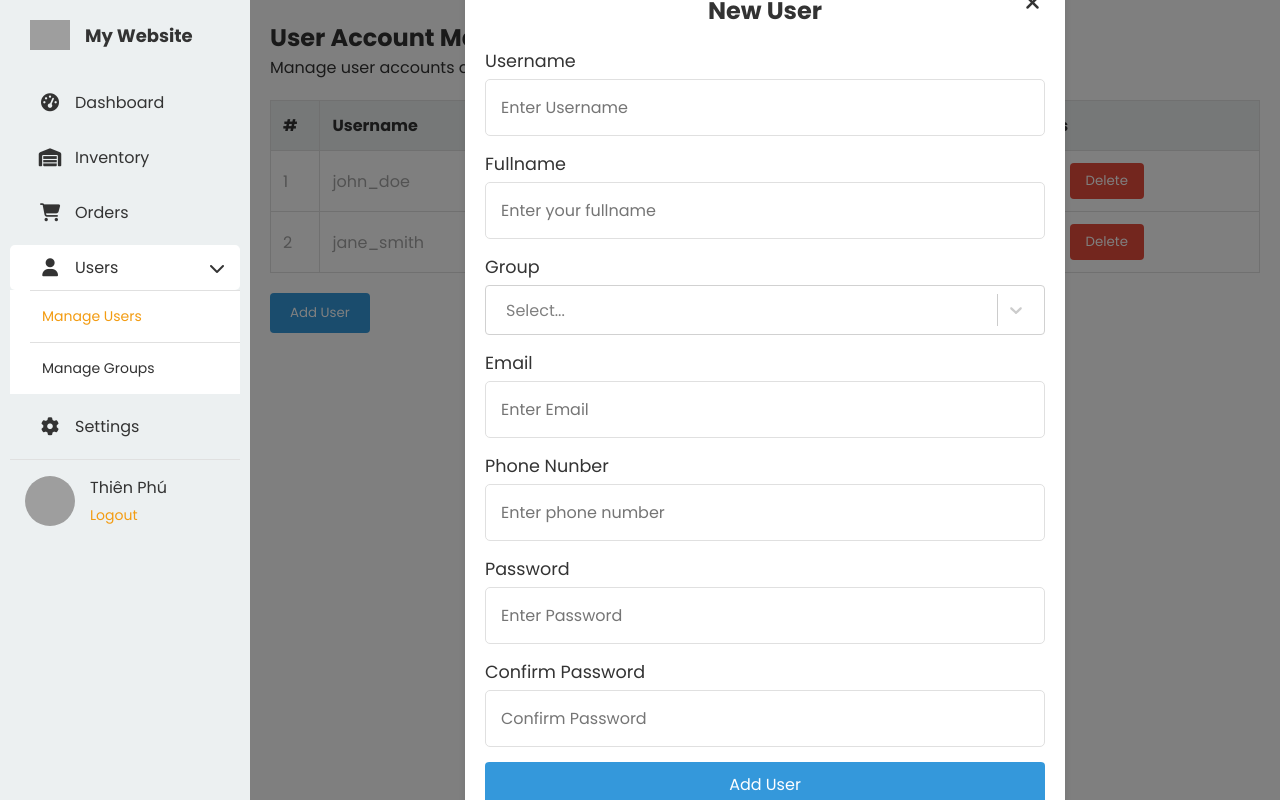
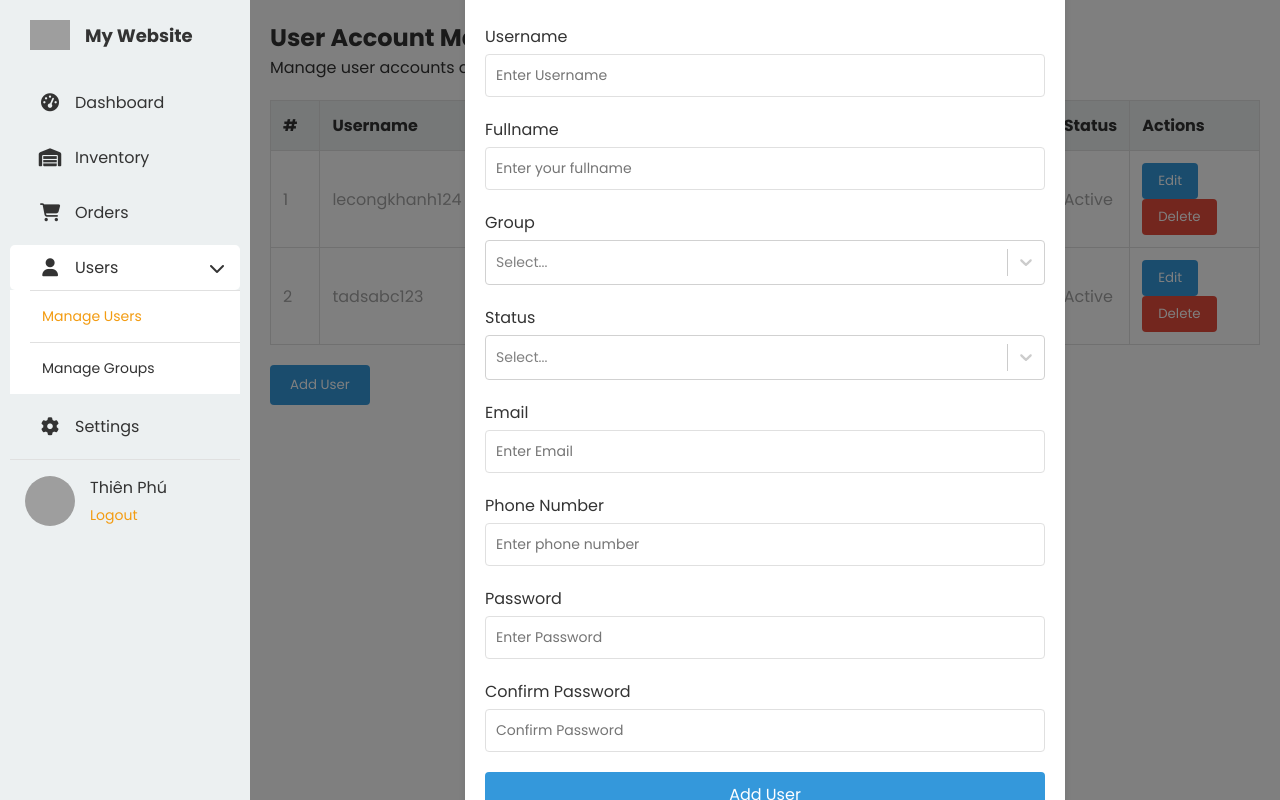
Before and after one commit to lucasngucii/SmartWarehouseManagement-FE, a React (Create React App) app: page /management-user in a window 1280 px wide. Both pictures are taken after a click on the button "Add User". Built offline with nearby package versions, Linux system fonts and the light colour scheme; grey boxes are pictures that could not be loaded.

Commit message:
bo sung form cap nhat thong tin user

```diff
--- a/src/compoments/Login/Login.css
+++ b/src/compoments/Login/Login.css
@@ -35,7 +35,7 @@
     color: var(--primary-text-color);
 }
 
-.form-group input {
+.login-container .form-group input {
     width: 100%;
     padding: 15px;
     border-radius: 5px;
--- a/src/compoments/User/ManagementUser/ManagementUser.css
+++ b/src/compoments/User/ManagementUser/ManagementUser.css
@@ -102,18 +102,25 @@
     flex-direction: column;
 }
 
-.form-group {
+.add-user-modal {
     margin-bottom: 15px;
 }
 
-.form-group-label {
-    font-size: 14px;
+.add-user-modal .form-group-label {
+    font-size: 16px;
     margin-bottom: 5px;
     color: #333333;
     display: block;
 }
 
-.form-group-input {
+.add-user-modal .form-group-label-second {
+    color: #E74C3C;
+    font-size: 14px;
+    margin-bottom: 5px;
+    display: block;
+}
+
+.add-user-modal .form-group-input {
     width: 100%;
     padding: 10px;
     border: 1px solid #e0e0e0;
@@ -122,7 +129,7 @@
     color: #333333;
 }
 
-.form-group-input:focus {
+.add-user-modal .form-group-input:focus {
     border-color: #3498db;
     outline: none;
     box-shadow: 0 0 5px rgba(52, 152, 219, 0.5);
--- a/src/compoments/User/ManagementUser/ManagementUser.tsx
+++ b/src/compoments/User/ManagementUser/ManagementUser.tsx
@@ -10,26 +10,44 @@ interface OptionType {
 
 interface AddUserComponentProps {
     hideOverlay: () => void;
+    userId?: string | null;
 }
 
-const AddUserComponent: React.FC<AddUserComponentProps> = ({hideOverlay}) => {
+const AddUserComponent: React.FC<AddUserComponentProps> = ({hideOverlay, userId}) => {
 
-    const [selectedOption, setSelectedOption] = React.useState<OptionType | null>(null);
-    const options: OptionType[] = [
+    const optionsGroup: OptionType[] = [
         {value: "Admin", label: "Admin"},
         {value: "Staff", label: "Staff"},
         {value: "Customer", label: "Customer"},
     ];
-    const handleSelectChange = (newValue: SingleValue<OptionType> | MultiValue<OptionType>) => {
-        setSelectedOption(newValue as OptionType);
+    const [selectedOptionGroup, setSelectedOptionGroup] = React.useState<OptionType | null>(null);
+    const handleSelectChangeGroup = (newValue: SingleValue<OptionType> | MultiValue<OptionType>) => {
+        setSelectedOptionGroup(newValue as OptionType);
     };
+
+    const optionsStatus: OptionType[] = [
+        {value: "Active", label: "Active"},
+        {value: "Disable", label: "Disable"},
+    ];
+    const [selectedOptionStatus, setSelectedOptionStatus] = React.useState<OptionType | null>(null);
+    const handleSelectChangeStatus = (newValue: SingleValue<OptionType> | MultiValue<OptionType>) => {
+        setSelectedOptionStatus(newValue as OptionType);
+    };
+
+    const handleSubmit = () => {
+        if (userId) {
+            console.log("Update user");
+            return;
+        }
+        console.log("Add user");
+    }
 
     return (
         <div className="add-user-modal">
             <button onClick={hideOverlay} className="add-user-modal-close">
                 <i className="fas fa-times"></i>
             </button>
-            <h2 className="add-user-modal-title">New User</h2>
+            <h2 className="add-user-modal-title">{userId ? "Update User" : "Add User"}</h2>
             <form className="add-user-modal-form">
                 <div className="form-group">
                     <label htmlFor="username" className="form-group-label">Username</label>
@@ -59,16 +77,34 @@ const AddUserComponent: React.FC<AddUserComponentProps> = ({hideOverlay}) => {
                         styles={{
                             control: (base) => ({
                                 ...base,
-                                height: "50px",
                                 width: "100%",
+                                height: "45px",
                                 borderRadius: "4px",
-                                padding: "0 10px",
                                 border: "1px solid #d1d1d1",
+                                fontSize: "14px",
                             }),
                         }}
-                        value={selectedOption as OptionType}
-                        onChange={handleSelectChange}
-                        options={options}
+                        value={selectedOptionGroup as OptionType}
+                        onChange={handleSelectChangeGroup}
+                        options={optionsGroup}
+                    />
+                </div>
+                <div className="form-group">
+                    <label htmlFor="confirm-password" className="form-group-label">Status</label>
+                    <Select
+                        styles={{
+                            control: (base) => ({
+                                ...base,
+                                width: "100%",
+                                height: "45px",
+                                borderRadius: "4px",
+                                border: "1px solid #d1d1d1",
+                                fontSize: "14px",
+                            }),
+                        }}
+                        value={selectedOptionStatus as OptionType}
+                        onChange={handleSelectChangeStatus}
+                        options={optionsStatus}
                     />
                 </div>
                 <div className="form-group">
@@ -83,7 +119,7 @@ const AddUserComponent: React.FC<AddUserComponentProps> = ({hideOverlay}) => {
                     />
                 </div>
                 <div className="form-group">
-                    <label htmlFor="phone" className="form-group-label">Phone Nunber</label>
+                    <label htmlFor="phone" className="form-group-label">Phone Number</label>
                     <input
                         type="text"
                         id="phone"
@@ -94,7 +130,9 @@ const AddUserComponent: React.FC<AddUserComponentProps> = ({hideOverlay}) => {
                     />
                 </div>
                 <div className="form-group">
-                    <label htmlFor="password" className="form-group__label">Password</label>
+                    <label htmlFor="password"
+                           className="form-group-label">{userId ? "New Password" : "Password"}</label>
+                    <p className={"form-group-label-second"}>{userId ? "** Leave blank if you don't want to change password" : ""}</p>
                     <input
                         type="password"
                         id="password"
@@ -115,7 +153,12 @@ const AddUserComponent: React.FC<AddUserComponentProps> = ({hideOverlay}) => {
                         placeholder={"Confirm Password"}
                     />
                 </div>
-                <button type="submit" className="add-user-modal-submit">Add User</button>
+                <input
+                    type="submit"
+                    className="add-user-modal-submit"
+                    onClick={handleSubmit}
+                    value={userId ? "Update User" : "Add User"}
+                />
             </form>
         </div>
     );
@@ -124,6 +167,7 @@ const AddUserComponent: React.FC<AddUserComponentProps> = ({hideOverlay}) => {
 export const ManagementUser: React.FC = () => {
 
     const [showOverlay, setShowOverlay] = React.useState(false);
+    const [userId, setUserId] = React.useState<string | null>(null);
 
     const handleShowOverlay = () => {
         setShowOverlay(true);
@@ -131,6 +175,7 @@ export const ManagementUser: React.FC = () => {
 
     const handleHideOverlay = () => {
         setShowOverlay(false);
+        setUserId(null);
     }
 
     return (
@@ -142,7 +187,10 @@ export const ManagementUser: React.FC = () => {
                 <tr>
                     <th>#</th>
                     <th>Username</th>
+                    <th>FullName</th>
+                    <th>Group</th>
                     <th>Email</th>
+                    <th>Phone</th>
                     <th>Status</th>
                     <th>Actions</th>
                 </tr>
@@ -150,21 +198,43 @@ export const ManagementUser: React.FC = () => {
                 <tbody>
                 <tr>
                     <td>1</td>
+                    <td>lecongkhanh124</td>
                     <td>john_doe</td>
+                    <td>Admin</td>
                     <td>john@example.com</td>
+                    <td>0321547895</td>
                     <td>Active</td>
                     <td>
-                        <button className="edit-button">Edit</button>
+                        <button
+                            onClick={() => {
+                                setUserId("1")
+                                handleShowOverlay()
+                            }}
+                            className="edit-button"
+                        >
+                            Edit
+                        </button>
                         <button className="delete-button">Delete</button>
                     </td>
                 </tr>
                 <tr>
                     <td>2</td>
-                    <td>jane_smith</td>
-                    <td>jane@example.com</td>
-                    <td>Inactive</td>
+                    <td>tadsabc123</td>
+                    <td>john_doe</td>
+                    <td>Staff</td>
+                    <td>abc@example.com</td>
+                    <td>0321547895</td>
+                    <td>Active</td>
                     <td>
-                        <button className="edit-button">Edit</button>
+                        <button
+                            onClick={() => {
+                                setUserId("1")
+                                handleShowOverlay()
+                            }}
+                            className="edit-button"
+                        >
+                            Edit
+                        </button>
                         <button className="delete-button">Delete</button>
                     </td>
                 </tr>
@@ -173,7 +243,7 @@ export const ManagementUser: React.FC = () => {
             <button onClick={handleShowOverlay} className="add-user-button">Add User</button>
             {showOverlay && (
                 <OverLay>
-                    <AddUserComponent hideOverlay={handleHideOverlay}/>
+                    <AddUserComponent hideOverlay={handleHideOverlay} userId={userId}/>
                 </OverLay>
             )}
         </div>
```
Also changed, not shown: src/interface/User.ts (added, +10 -0 lines).
